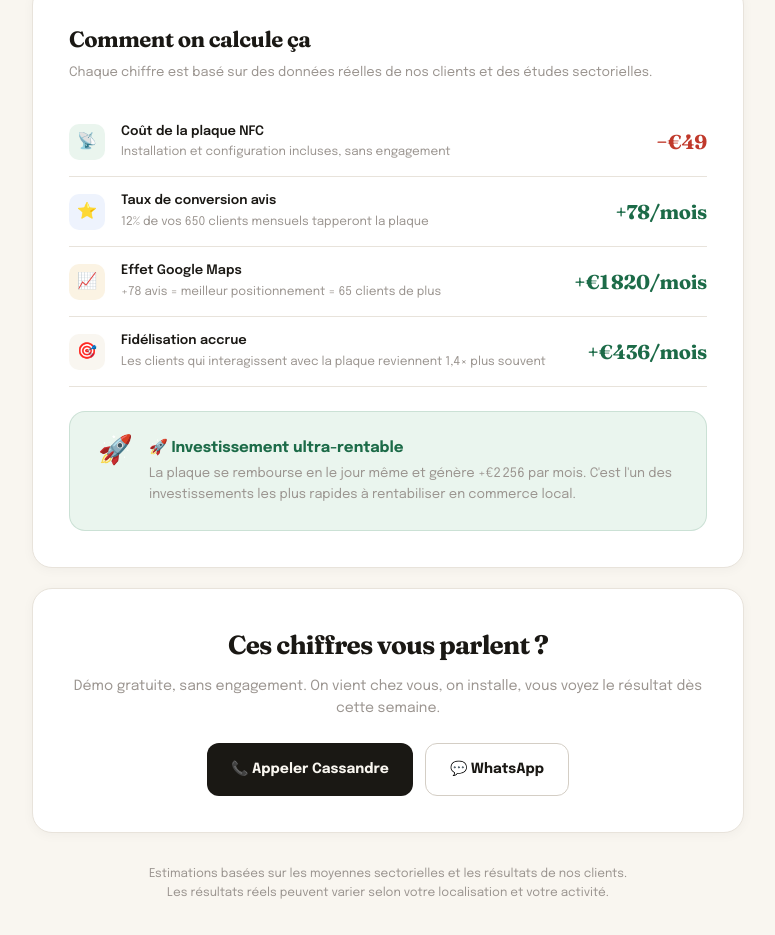
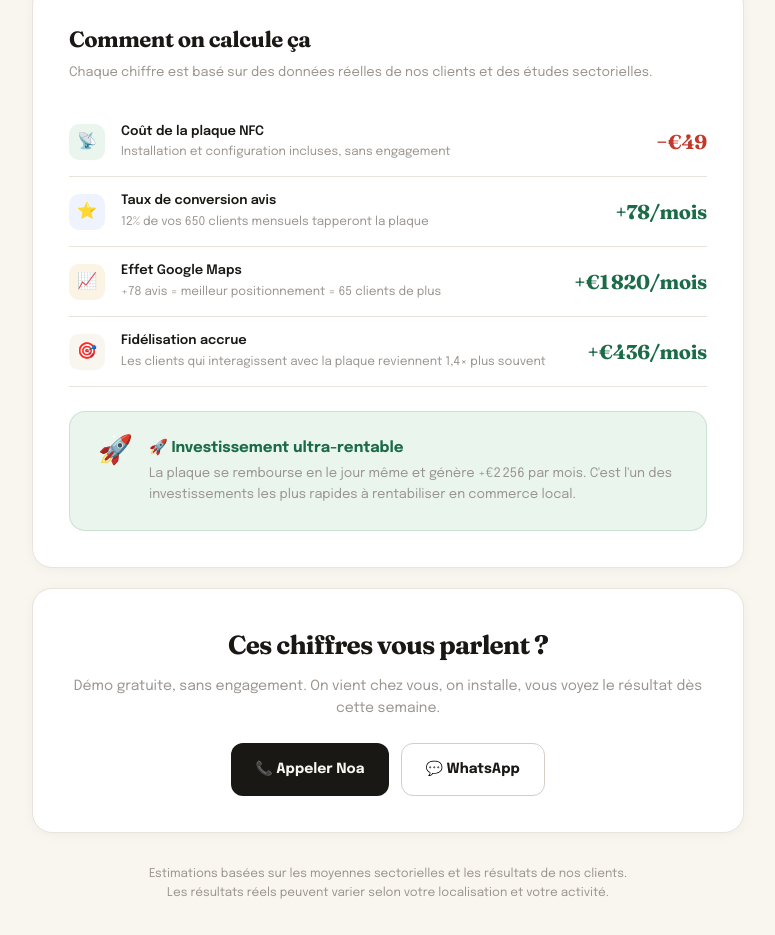
Before and after one commit to lemarg14/Simulateur, a plain HTML site: page index.html in a window 1280 px wide. Shown: the part 1992-2927 px from the top of the page, without its empty margins (252-1027 px from the left). Drawn offline with Linux system fonts and the light colour scheme.

Commit message:
Update contact links in the call-to-action section

```diff
--- a/index.html
+++ b/index.html
@@ -893,8 +893,8 @@ input[type=range]{
     <div class="cta-title">Ces chiffres vous parlent ?</div>
     <div class="cta-sub">Démo gratuite, sans engagement. On vient chez vous, on installe, vous voyez le résultat dès cette semaine.</div>
     <div class="cta-btns">
-      <a href="tel:0625490984" class="btn-dark">📞 Appeler Cassandre</a>
-      <a href="https://wa.me/33625490984" class="btn-outline">💬 WhatsApp</a>
+      <a href="tel:0775758121" class="btn-dark">📞 Appeler Noa</a>
+      <a href="https://wa.me/33775758121" class="btn-outline">💬 WhatsApp</a>
     </div>
   </div>
 
```
